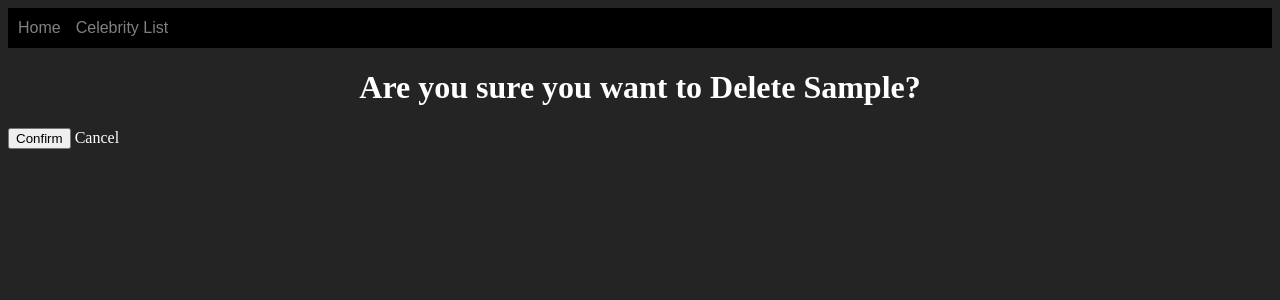
After one commit to jsparks404/Celebrity-Cars, a Django app: page /cars/1/delete/ in a window 1280 px wide. The commit adds this page. Shown: the top 300 px of the page. Run offline with Django 4.2, Linux system fonts and the light colour scheme; tables that the repository leaves empty hold one stand-in row (values such as "Sample post").

Commit message:
car delete working

```diff
--- a/main_app/seed.sql
+++ b/main_app/seed.sql
@@ -13,7 +13,7 @@ INSERT INTO main_app_celebrity(name, img, dob, job) VALUES ('Rowan Atkinson', 'h
 INSERT INTO main_app_celebrity(name, img, dob, job) VALUES ('Arnold Schwarzenegger', 'https://upload.wikimedia.org/wikipedia/commons/thumb/a/af/Arnold_Schwarzenegger_by_Gage_Skidmore_4.jpg/640px-Arnold_Schwarzenegger_by_Gage_Skidmore_4.jpg', '7/30/1947', 'Actor');
 
 
-Jay Leno 1
+-- Jay Leno 1
 INSERT INTO main_app_car(year, make, model, trim, displacement, induction, configuration, hp, torque, celebrity_id, img) VALUES ('1986', 'Lamborghini', 'Countach', '.', '5.2L', 'Naturally Aspirated', 'V12', '455', '369 Lb-Ft', 1, 'https://images.drive.com.au/driveau/image/upload/c_fill,f_auto,g_auto,h_674,q_auto:eco,w_1200/cms/uploads/3FJsVkNTRGYsdU7gSp8c');
 INSERT INTO main_app_car(year, make, model, trim, displacement, induction, configuration, hp, torque, celebrity_id, img) VALUES ('1909', 'Stanley Steamer', '.', '.', '.', '.', 'Steam Engine', '20', '.', 1, 'https://www.goldeagle.com/wp-content/uploads/2014/03/Jay-lenos-garage-1906_StanleySteamer_VanderbiltCupRacer-gallery-1-min-1280x720.png');
 INSERT INTO main_app_car(year, make, model, trim, displacement, induction, configuration, hp, torque, celebrity_id, img) VALUES ('2017', 'Ford', 'GT', '.', '3.5L', 'Twin Turbo', 'V6', '650', '550 Lb-Ft', 1, 'https://cdn.motor1.com/images/mgl/K0L2q/s1/jay-leno-2017-ford-gt.jpg');
--- /dev/null
+++ b/main_app/templates/car_delete_confirmation.html
@@ -0,0 +1,11 @@
+{% extends 'base.html' %}
+{% block content %}
+<h1 class="title pt-5">Are you sure you want to Delete {{car.make}}?</h1>
+<form method="post">
+    {% csrf_token %}
+    <div class="buttons">
+        <input class="button is-danger" type="submit" value="Confirm" />
+        <a class="button is-primary" href="/celebrities/{{car.celebrity_id}}/cars/{{car.id}}">Cancel</a>
+    </div>
+</form>
+{% endblock %}
--- a/main_app/templates/car_detail.html
+++ b/main_app/templates/car_detail.html
@@ -42,4 +42,7 @@
 <div>
     <a class="update_car_button" href="/cars/{{car.id}}/update/">Update Car</a>
 </div>
+<div>
+    <a class="delete_car_button" href="{% url 'car_delete' car.pk %}">Delete</a>
+</div>
 {% endblock %}
--- a/main_app/urls.py
+++ b/main_app/urls.py
@@ -12,4 +12,6 @@ urlpatterns = [
     path('<int:pk>/new/', views.CarCreate.as_view(), name="car_create"),
     path('celebrities/<int:car_pk>/cars/<int:pk>/', views.CarDetail.as_view(), name="car_detail"),
     path('cars/<int:pk>/update/', views.CarUpdate.as_view(), name="car_update"),
+    path('cars/<int:pk>/delete/', views.CarDelete.as_view(), name="car_delete")
+
 ]
--- a/main_app/views.py
+++ b/main_app/views.py
@@ -81,3 +81,11 @@ class CarUpdate(UpdateView):
     def get_success_url(self):
         print(self.kwargs)
         return reverse('car_detail', kwargs={'pk': self.object.pk, 'car_pk': self.object.celebrity.pk})
+
+
+class CarDelete(DeleteView):
+    model = Car
+    template_name = "car_delete_confirmation.html"
+    def get_success_url(self):
+        print(self.kwargs)
+        return reverse('celebrity_detail', kwargs={'pk': self.object.celebrity.pk})
```
